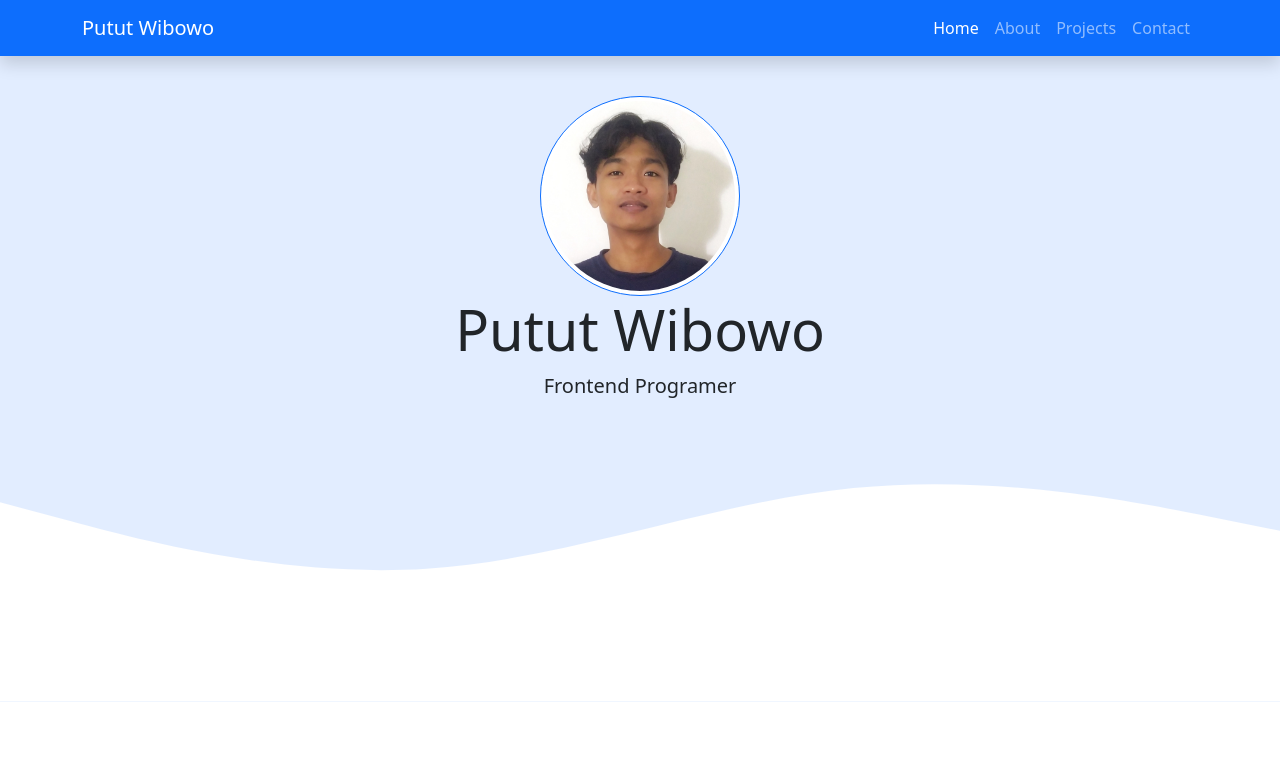
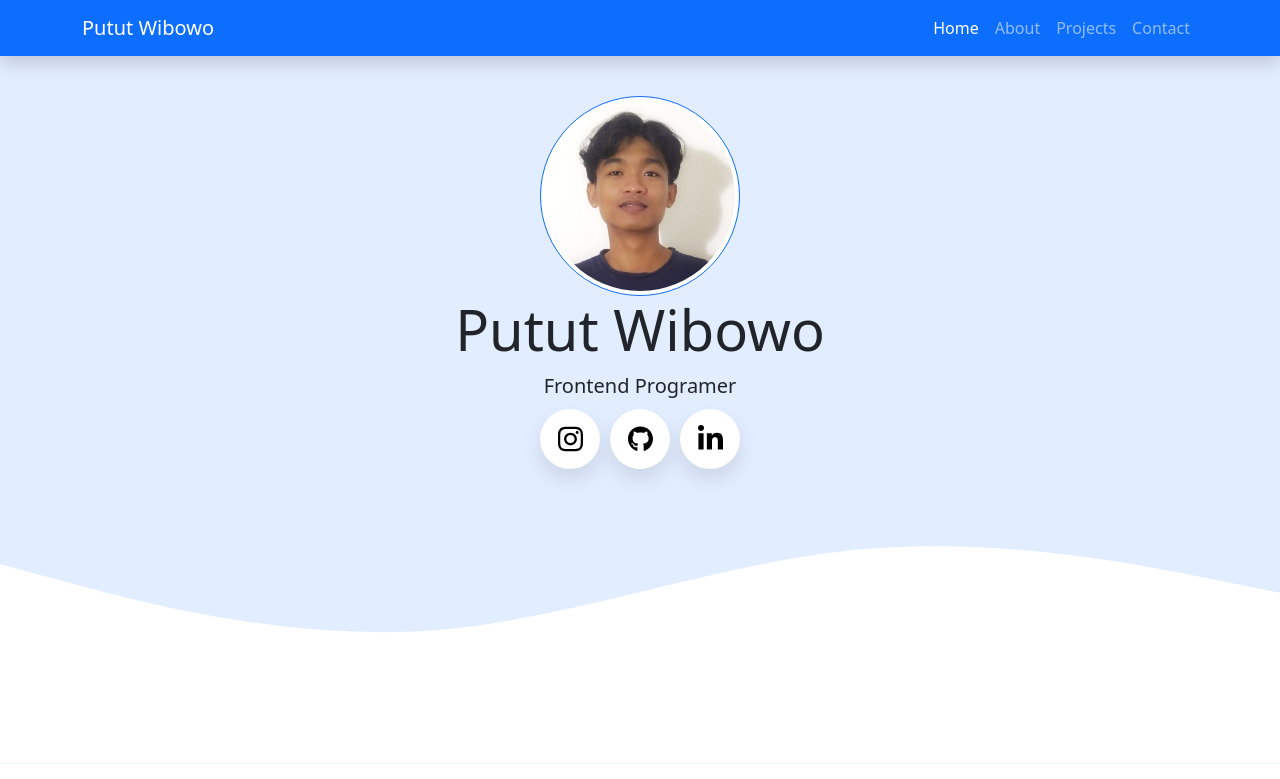
Before and after one commit to pututwibowo/pututwibowo.github.io, a plain HTML site: page index.html in a window 1280 px wide. Shown: the top 779 px of the page. Drawn offline with nearby package versions, Linux system fonts and the light colour scheme.

Commit message:
menambahkan icon dan link sosial media

```diff
--- a/index.html
+++ b/index.html
@@ -71,6 +71,39 @@
       />
       <h1 class="display-4">Putut Wibowo</h1>
       <p class="lead">Frontend Programer</p>
+
+      <div class="wrapper-social">
+        <a
+          href="https://www.instagram.com/putut.wae/"
+          class="button"
+          target="”_blank”"
+        >
+          <div class="icon">
+            <img src="image/instagram.svg" />
+          </div>
+          <span>Instagram</span>
+        </a>
+        <a
+          href="https://github.com/pututwibowo"
+          class="button"
+          target="”_blank”"
+        >
+          <div class="icon">
+            <img src="image/github.svg" />
+          </div>
+          <span>Github</span>
+        </a>
+        <a
+          href="https://www.linkedin.com/in/putut-wibowo-622007245/"
+          class="button"
+          target="”_blank”"
+        >
+          <div class="icon">
+            <img src="image/linkedin.svg" />
+          </div>
+          <span>LinkedIn</span>
+        </a>
+      </div>
       <svg xmlns="http://www.w3.org/2000/svg" viewBox="0 0 1440 320">
         <path
           fill="#fff"
--- a/style.css
+++ b/style.css
@@ -10,3 +10,92 @@
 #about {
 	padding-top: 5rem;
 }
+
+/*----------------SOCIAL MEDIA------------------*/
+.wrapper-social a {
+	text-decoration: none;
+}
+/*untuk dasar background social*/
+.wrapper-social {
+	margin-top: -18px;
+	display: flex;
+	justify-content: center;
+}
+
+.wrapper-social .button {
+	height: 60px;
+	width: 60px;
+	margin: 10px 5px;
+	border-radius: 50px;
+	display: flex;
+	overflow: hidden;
+	box-shadow: 0px 10px 20px rgba(0, 0, 0, 0.1);
+	background: #fff;
+	transition: all 0.3s ease-out;
+	cursor: pointer;
+}
+
+/*style untuk  mengatur posisi tulisan social*/
+.wrapper-social .button span {
+	font-family: Fredoka One;
+	font-size: 18px;
+	font-weight: bold;
+	line-height: 60px;
+	margin-left: 10px;
+	letter-spacing: 2px;
+	transition: all 0.3s ease-out;
+}
+
+/*animasi button*/
+.wrapper-social .button:hover {
+	width: 200px;
+}
+
+/*style dasar untuk icon*/
+.wrapper-social .button .icon {
+	width: 60px;
+	border-radius: 50px;
+	line-height: 60px;
+	display: flex;
+	justify-content: center;
+	align-items: center;
+	flex-shrink: 0;
+	transition: all 0.3s ease-out;
+}
+
+/*untuk ukuran awal img*/
+.wrapper-social .button .icon img {
+	width: 25px;
+	line-height: 60px;
+	transition: all 0.3s ease-out;
+}
+
+/*animasi warna untuk icon*/
+.wrapper-social .button:nth-child(1):hover .icon {
+	background: #e1306c;
+}
+.wrapper-social .button:nth-child(2):hover .icon {
+	background: #333;
+}
+.wrapper-social .button:nth-child(3):hover .icon {
+	background: #0072b1;
+}
+
+/*warna logo saat di hover*/
+.wrapper-social .button:nth-child(1):hover .icon img,
+.wrapper-social .button:nth-child(2):hover .icon img,
+.wrapper-social .button:nth-child(3):hover .icon img {
+	filter: invert(100%) sepia(100%) saturate(0%) hue-rotate(358deg)
+		brightness(103%) contrast(103%);
+}
+
+/*untuk warna tulisan*/
+.wrapper-social .button:nth-child(1) span {
+	color: #e1306c;
+}
+.wrapper-social .button:nth-child(2) span {
+	color: #333;
+}
+.wrapper-social .button:nth-child(3) span {
+	color: #0072b1;
+}
```
Also changed, not shown: image/discord.svg (added), image/github.svg (added), image/instagram.svg (added), image/linkedin.svg (added), image/twitter.svg (added), image/youtube.svg (added).
